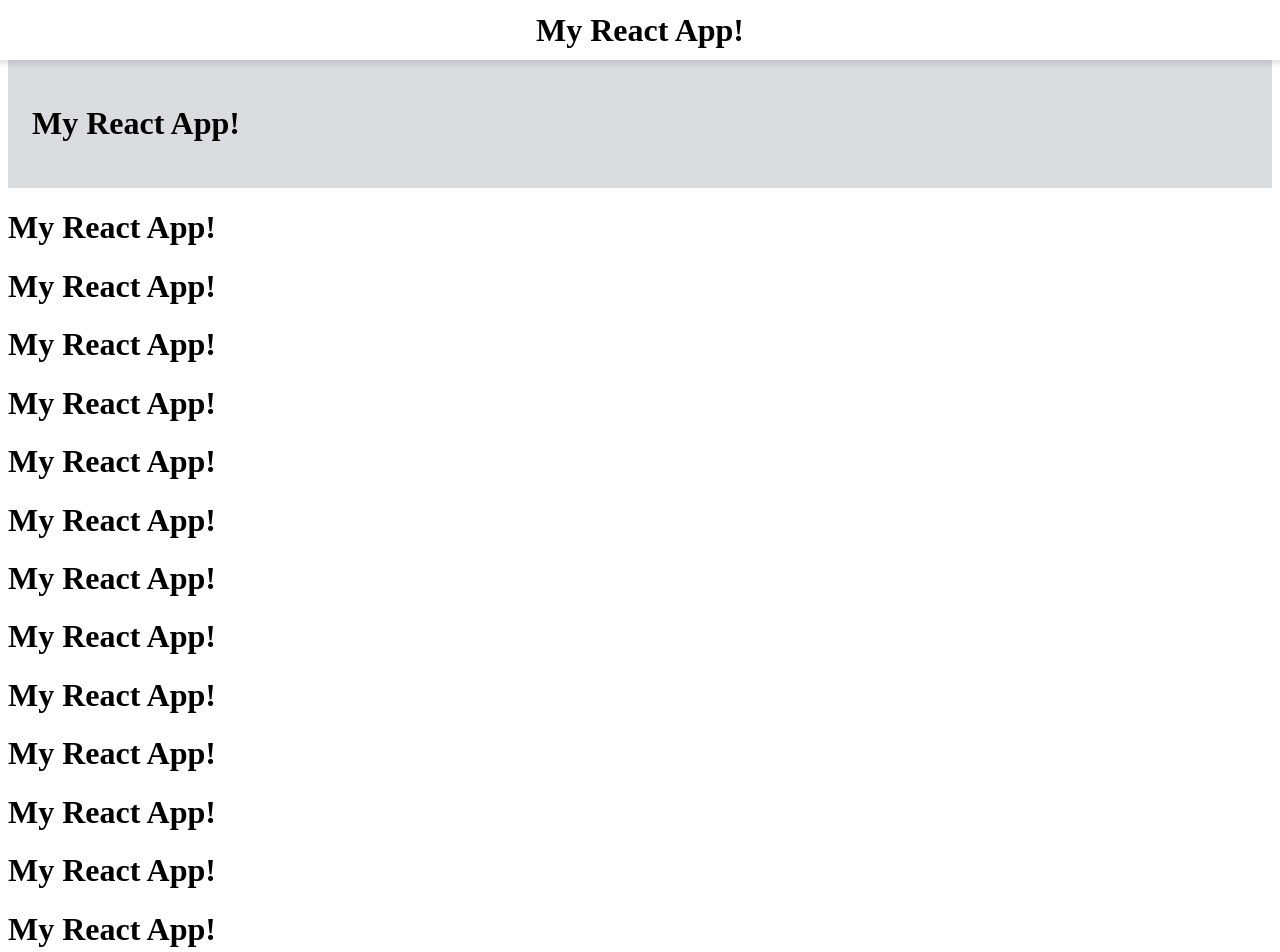
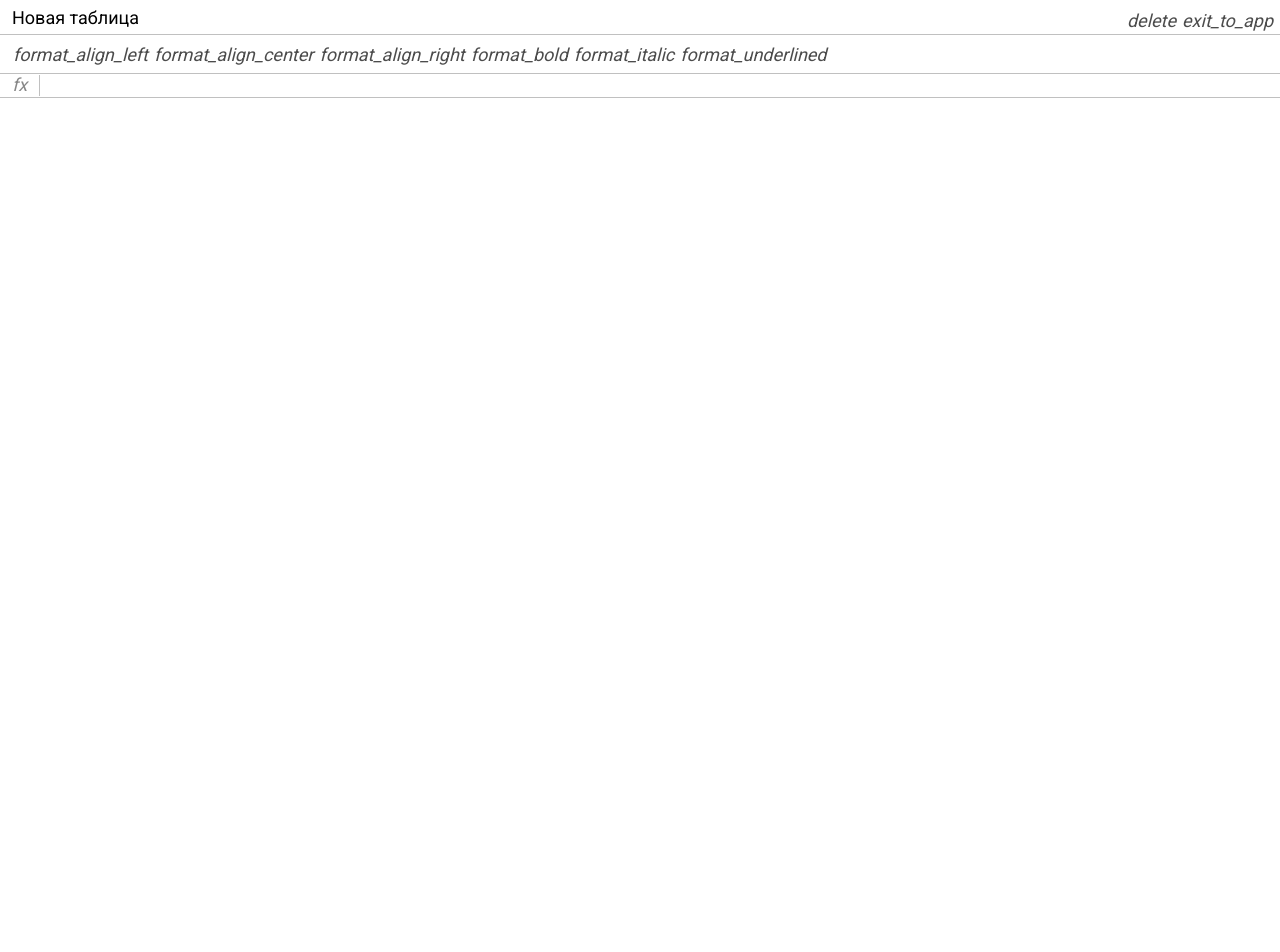
Before and after one commit to andres-boltdasarini/excel, a React app: page / in a window 1280 px wide. Shown: the top 952 px of the page. After the commit the page ends 800 px from the top, so only its background shows below. Built offline with nearby package versions, Linux system fonts and the light colour scheme; the HTML template or start-up script is replaced by a standard one.

Commit message:
start react

```diff
--- a/src/components/Header.js
+++ b/src/components/Header.js
@@ -1,35 +1,63 @@
 import React from "react";
-import '../scss/dashboard.scss'
+import '../scss/header.scss'
+import '../scss/index.scss'
 
 const Header = () => {
-    return    <div>
-        <div className='db__header'>
-            <h1>My React App!</h1>
+    return (
+        <div className="excel">
+
+            <div className="excel__header">
+
+                <input type="text" className="input" value="Новая таблица"/>
+
+                <div>
+
+                    <div className="button">
+                        <i className="material-icons">delete</i>
+                    </div>
+
+                    <div className="button">
+                        <i className="material-icons">exit_to_app</i>
+                    </div>
+
+                </div>
+
+            </div>
+
+            <div className="excel__toolbar">
+
+                <div className="button">
+                    <i className="material-icons">format_align_left</i>
+                </div>
+
+                <div className="button">
+                    <i className="material-icons">format_align_center</i>
+                </div>
+
+                <div className="button">
+                    <i className="material-icons">format_align_right</i>
+                </div>
+
+                <div className="button">
+                    <i className="material-icons">format_bold</i>
+                </div>
+
+                <div className="button">
+                    <i className="material-icons">format_italic</i>
+                </div>
+
+                <div className="button">
+                    <i className="material-icons">format_underlined</i>
+                </div>
+
+            </div>
+
+            <div className="excel__formula">
+                <div className="info">fx</div>
+                <div className="input" contentEditable spellCheck="false"></div>
+            </div>
         </div>
-        <div className='db__new'>
-            <h1>My React App!</h1>
-        </div>
-        <h1>My React App!</h1>
-        <h1>My React App!</h1>
-        <h1>My React App!</h1>
-        <h1>My React App!</h1>
-        <h1>My React App!</h1>
-        <h1>My React App!</h1>
-        <h1>My React App!</h1>
-        <h1>My React App!</h1>
-        <h1>My React App!</h1>
-        <h1>My React App!</h1>
-        <h1>My React App!</h1>
-        <h1>My React App!</h1>
-        <h1>My React App!</h1>
-        <h1>My React App!</h1>
-        <h1>My React App!</h1>
-        <h1>My React App!</h1>
-        <h1>My React App!</h1>
-        <h1>My React App!</h1>
 
-    </div>
-
-
+    )
 }
 export default Header
```
